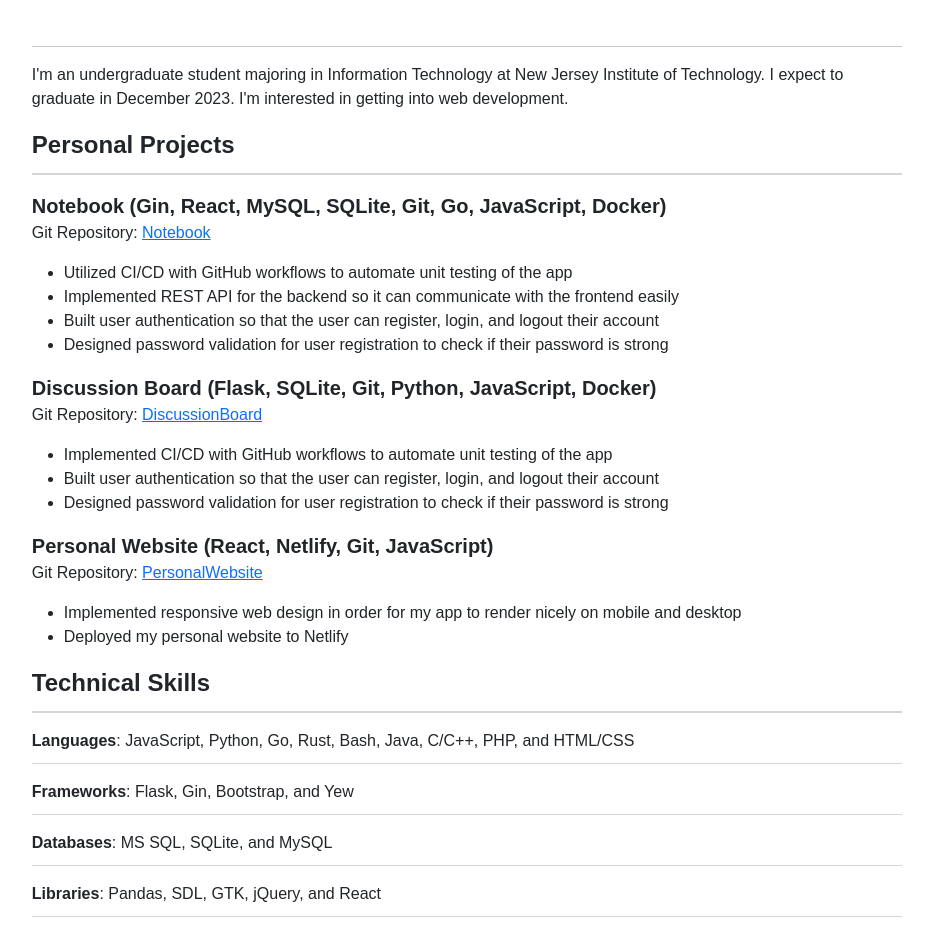
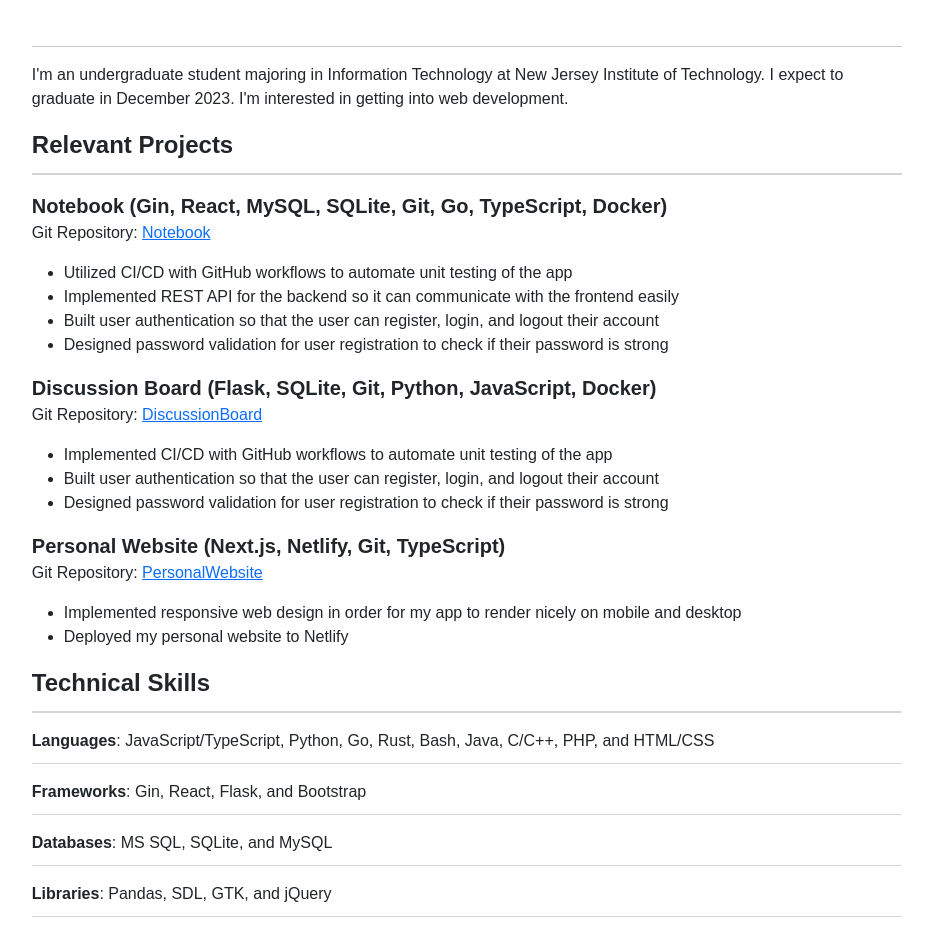
Before and after one commit to sagedemage/PersonalWebsite, a Next.js app: page / in a window 1280 px wide. Shown: the part 400-1336 px from the top of the page, without its empty margins (173-1106 px from the left). Built offline with nearby package versions, Linux system fonts and the light colour scheme.

Commit message:
updated the home page to reflect my resume

```diff
--- a/pages/index.tsx
+++ b/pages/index.tsx
@@ -40,16 +40,14 @@ export default function Home() {
 						/>
 			    	</a>
 			    	<a target="_blank"
-						href="https://github.com/sagedemage"
-					>
+						href="https://github.com/sagedemage">
 				    	<img className={styles.profile_icon_link}
 							src={github.src} alt="my github page"
 							width="30" height="30"
 						/>
 			    	</a>
 			    	<a target="_blank"
-						href="https://www.linkedin.com/in/salmaan-saeed-6a5582197/"
-					>
+						href="https://www.linkedin.com/in/salmaan-saeed-6a5582197/">
 				    	<img className={styles.profile_icon_link}
 							src={linkedin.src}
 							alt="my linkedin page"
@@ -68,9 +66,9 @@ export default function Home() {
 			I expect to graduate in December 2023. I'm interested in getting into web development.
 		</p>
 
-		<p id={styles.sub_title}> Personal Projects </p>
+		<p id={styles.sub_title}> Relevant Projects </p>
 		<p> <span className="project_title">
-			Notebook (Gin, React, MySQL, SQLite, Git, Go, JavaScript, Docker)</span> <br />
+			Notebook (Gin, React, MySQL, SQLite, Git, Go, TypeScript, Docker)</span> <br />
             Git Repository: <a href="https://github.com/sagedemage/Notebook"> Notebook </a></p>
 		<ul>
 			<li> Utilized CI/CD with GitHub workflows to automate unit testing of the app </li>
@@ -87,7 +85,7 @@ export default function Home() {
 			<li> Designed password validation for user registration to check if their password is strong </li>
 		</ul>
 
-		<p> <span className="project_title"> Personal Website (React, Netlify, Git, JavaScript) </span> <br />
+		<p> <span className="project_title"> Personal Website (Next.js, Netlify, Git, TypeScript) </span> <br />
             Git Repository: <a href="https://github.com/sagedemage/PersonalWebsite"> PersonalWebsite </a></p>
         <ul>
 			<li> Implemented responsive web design in order for my app to render nicely on mobile and desktop </li>
@@ -96,11 +94,12 @@ export default function Home() {
 
 		<p id={styles.sub_title}> Technical Skills </p>
 		<p className={styles.skill}> <span className={styles.skill_item}>Languages</span>:
-			JavaScript, Python, Go, Rust, Bash, Java, C/C++, PHP, and HTML/CSS
+			JavaScript/TypeScript, Python, Go, Rust, Bash, Java, C/C++, PHP, and HTML/CSS
 		</p>
-		<p className={styles.skill}> <span className={styles.skill_item}>Frameworks</span>: Flask, Gin, Bootstrap, and Yew </p>
+		<p className={styles.skill}> <span className={styles.skill_item}>Frameworks</span>:
+			Gin, React, Flask, and Bootstrap </p>
 		<p className={styles.skill}> <span className={styles.skill_item}>Databases</span>: MS SQL, SQLite, and MySQL </p>
-		<p className={styles.skill}> <span className={styles.skill_item}>Libraries</span>: Pandas, SDL, GTK, jQuery, and React </p>
+		<p className={styles.skill}> <span className={styles.skill_item}>Libraries</span>: Pandas, SDL, GTK, and jQuery </p>
 		<p className={styles.skill}>
 			<span className={styles.skill_item}>Technologies</span>: Docker, Azure, Apache, Nginx, Git, Pylint, CMake, Clang-Tidy, Linux command line,
 			WebAssembly, and Kubernetes
```
